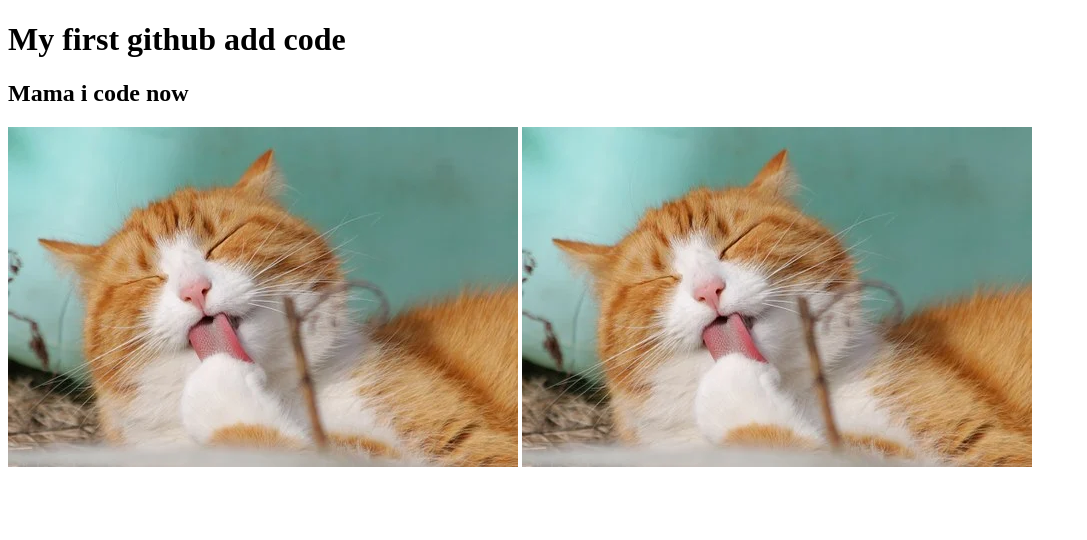
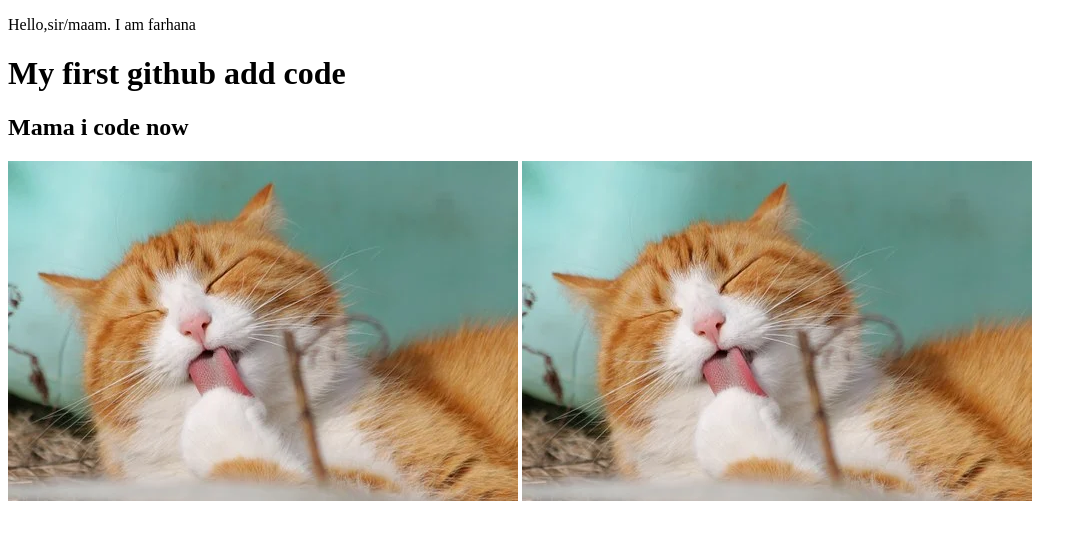
Before and after one commit to Farhanayesmin2/my-sec-repo, a plain HTML site: page index.html in a window 1280 px wide. Shown: the whole page, without its empty margins (0-1087 px from the left). Drawn offline with Linux system fonts and the light colour scheme.

Commit message:
added para

```diff
--- a/index.html
+++ b/index.html
@@ -7,7 +7,7 @@
     <title>My second github repo</title>
 </head>
 <body>
-
+  <p>Hello,sir/maam. I am farhana</p>
     <h1>My first github add code</h1>
     <h2>Mama i code now</h2>
     <img src="cat-323262__340.webp" alt="">
```
